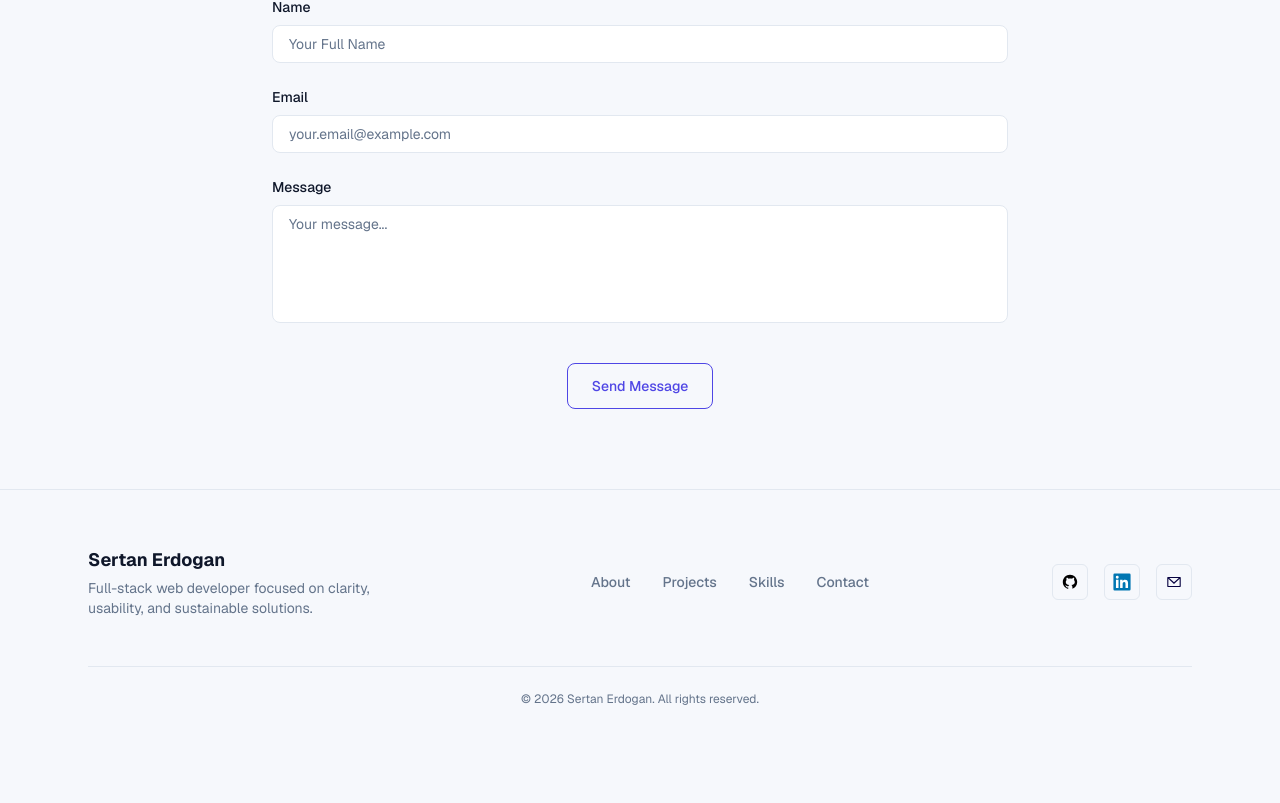
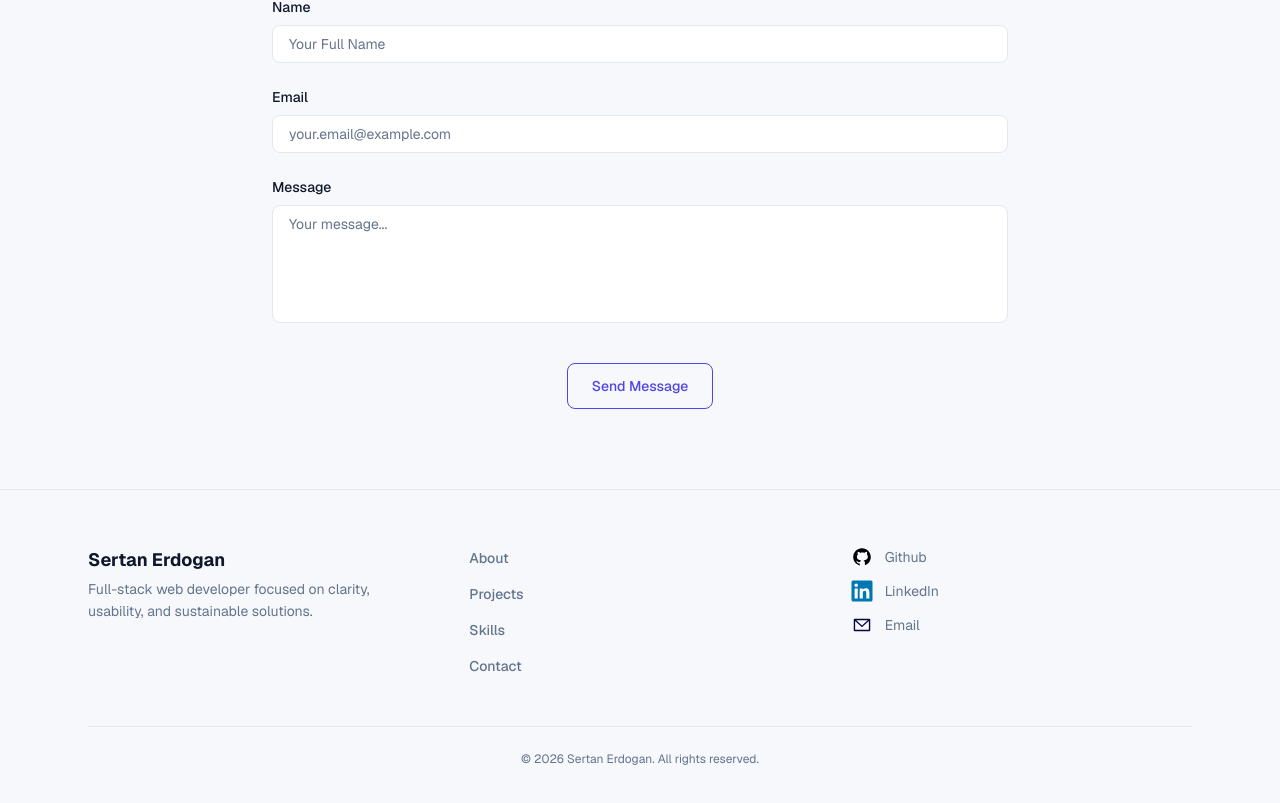
Before and after one commit to sertanrdn/portfolio, a Next.js app: page / in a window 1280 px wide. Shown: the part 2985-3788 px from the top of the page. Before the commit the page ends 3748 px from the top, so only its background shows below. Built offline with nearby package versions, Linux system fonts and the light colour scheme; no server answers.

Commit message:
Turned the navitems and social links on top of each other instead of side by side view

```diff
--- a/src/components/Footer.tsx
+++ b/src/components/Footer.tsx
@@ -7,47 +7,49 @@ export default function Footer() {
     return (
         <footer className="relative border-t border-border">
             <div className="mx-auto max-w-6xl px-6 py-14">
-                <div className="flex flex-col gap-10 md:flex-row md:items-center md:justify-between">
+                <div className="grid gap-10 md:grid-cols-3">
                     <div>
                         <p className="text-lg font-bold text-text">
                             Sertan Erdogan
                         </p>
-                        <p className="mt-1 max-w-xs text-sm text-muted">
+                        <p className="mt-1 max-w-xs text-sm text-muted leading-relaxed">
                             Full-stack web developer focused on clarity, usability,
                             and sustainable solutions.
                         </p>
                     </div>
-                    <nav className="flex flex-wrap justify-center gap-x-8 gap-y-3">
+                    <ul className="space-y-3">
                         {navItems.map((item) => (
+                            <li key={item.href}>
                                 <Link
-                                key={item.href}
                                     href={item.href}
-                                className="text-sm font-medium text-muted hover:text-accent transition-colors"
+                                    className="text-sm font-medium
+                                        text-muted hover:text-accent
+                                        transition-colors
+                                    "
                                 >
                                     {item.label}
                                 </Link>
+                            </li>
                         ))}
-                    </nav>
-                    <div className="flex justify-center gap-4">
+                    </ul>
+                    <ul className="space-y-3">
                         {socialLinks.map((link) => (
+                            <li key={link.label}>
                                 <Link
-                                key={link.label}
                                     href={link.href}
                                     target="_blank"
                                     aria-label={link.label}
                                     className="
-                                    group flex h-9 w-9 items-center justify-center
-                                    rounded-md border border-border
-                                    transition-all hover:-translate-y-0.5
-                                    hover:border-accent/40
-                                    hover:shadow-md hover:shadow-accent/10
+                                        group flex items-center gap-3
+                                        text-sm text-muted
+                                        transition-colors hover:text-accent
                                     "
                                 >
                                     <Image
                                         src={link.icon}
-                                    alt=""
-                                    width={18}
-                                    height={18}
+                                        alt={link.label}
+                                        width={22}
+                                        height={22}
                                         aria-hidden="true"
                                         className={`
                                             transition-transform duration-200
@@ -55,9 +57,11 @@ export default function Footer() {
                                             ${link.invertOnDark ? "dark:invert" : ""}
                                         `}
                                     />
+                                    <span>{link.label}</span>
                                 </Link>
+                            </li>
                         ))}
-                    </div>
+                    </ul>
                 </div>
                 <div className="mt-12 border-t border-border pt-6 text-center text-xs text-muted">
                     © {new Date().getFullYear()} Sertan Erdogan. All rights reserved.
```
Lines whose indentation alone changed are shown as unchanged.
